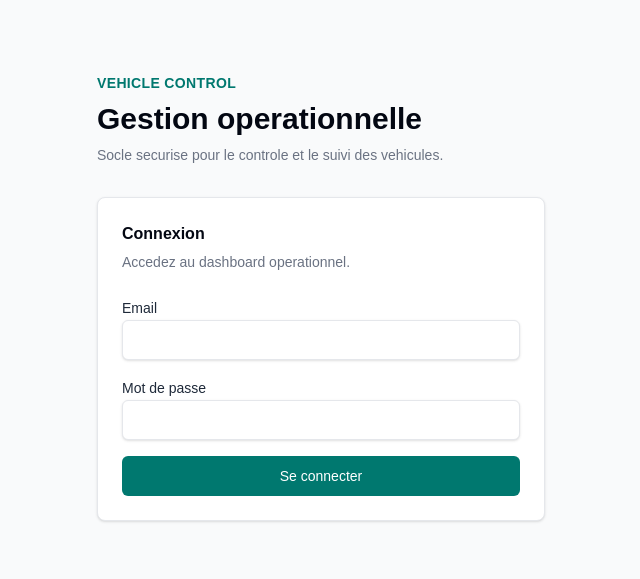
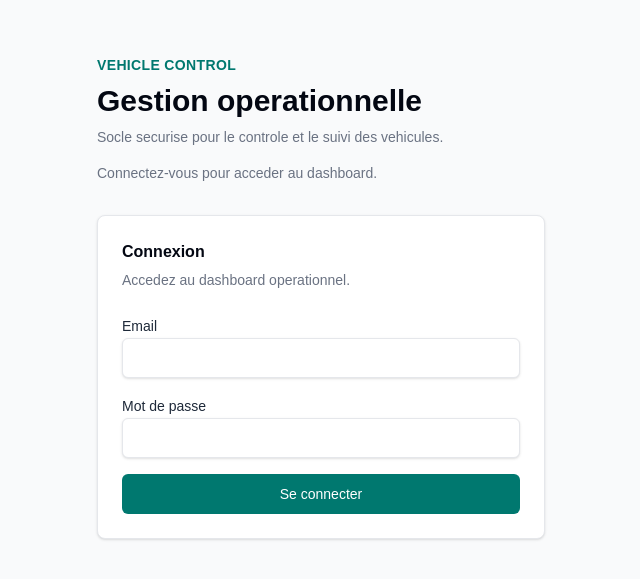
Before and after one commit to acoory/avis, a Next.js app in the folder dashboard/: page /login in a window 1280 px wide. Shown: the part 103-682 px from the top of the page, without its empty margins (319-959 px from the left). Built offline with nearby package versions, Linux system fonts and the light colour scheme; no server answers.

Commit message:
dockerfile

```diff
--- a/dashboard/app/login/page.tsx
+++ b/dashboard/app/login/page.tsx
@@ -8,6 +8,7 @@ export default function LoginPage() {
           <p className="text-sm font-semibold uppercase tracking-wide text-teal-700">Vehicle Control</p>
           <h1 className="mt-2 text-3xl font-semibold text-gray-950">Gestion operationnelle</h1>
           <p className="mt-2 text-sm text-gray-500">Socle securise pour le controle et le suivi des vehicules.</p>
+          <p className="mt-4 text-sm text-gray-500">Connectez-vous pour acceder au dashboard.</p>
         </div>
         <LoginForm />
       </div>
```
